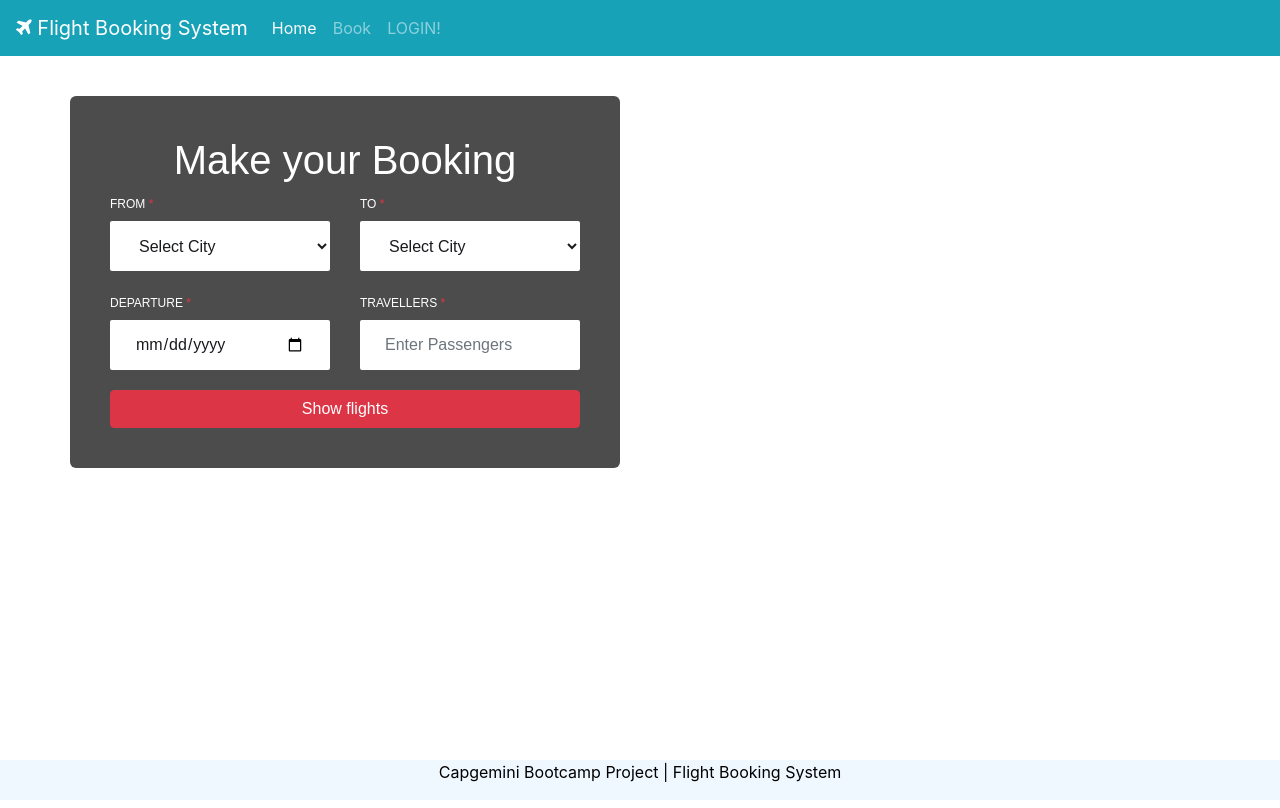
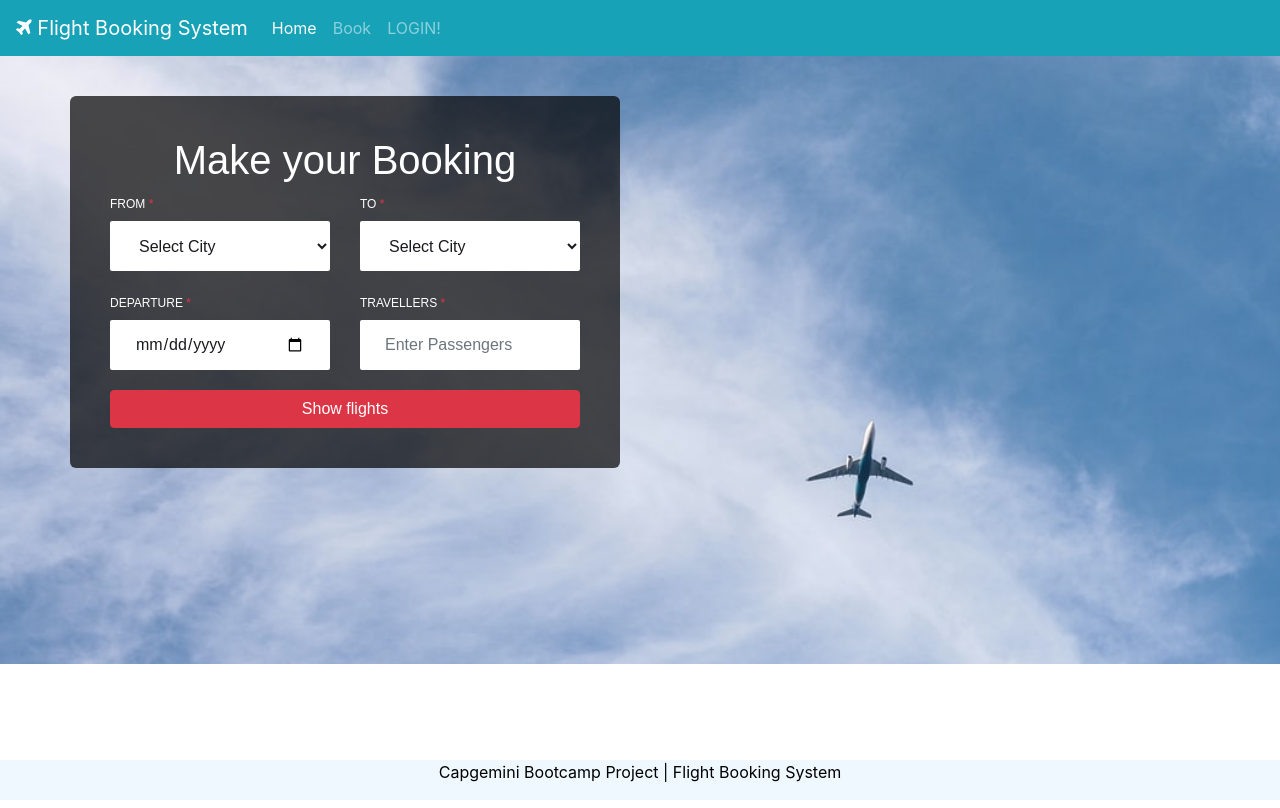
Before and after one commit to Jatin-Madaan/flightapp-frontend, an Angular app: page /customer/searchFlights in a window 1280 px wide. Built offline with nearby package versions, Linux system fonts and the light colour scheme.

Commit message:
final project commit

```diff
--- a/src/app/admin/cancel-booking/cancel-booking.component.css
+++ b/src/app/admin/cancel-booking/cancel-booking.component.css
@@ -16,12 +16,12 @@
     width: 1210px;
     height: 223.5px;
 }
-.zoom1:hover
+/* .zoom1:hover
 {
     -ms-transform: scale(1.2); /* IE 9 */
-    -webkit-transform: scale(1.2); /* Safari 3-8 */
-    transform: scale(1.2);
-}
+    /* -webkit-transform: scale(1.2); /* Safari 3-8 */
+    /* transform: scale(1.2);
+} */
 .zoom2
 {
     transition: transform .2s;
@@ -44,10 +44,10 @@
     -webkit-transform: scale(1.15); /* Safari 3-8 */
     transform: scale(1.15);
 }
-.flip
+/* .flip
 {
     transition: transform .2s;
-}
+} */
 .flip:hover
 {
     transform: rotateY(360deg);
--- a/src/app/admin/cancel-booking/cancel-booking.component.html
+++ b/src/app/admin/cancel-booking/cancel-booking.component.html
@@ -1,4 +1,4 @@
-<hr><hr><table class="table table-sm table-bordered table-hover zoom1 shadow-lg p-3 mb-5 bg-white rounded mx-auto" style="background-color: aliceblue;">
+<hr><hr><table class="table table-sm table-bordered table-resolution zoom1 shadow-lg p-3 mb-5 bg-white rounded mx-auto" style="background-color: aliceblue;">
     <thead class="thead-dark">
         <tr>
             <th><a class="btn btn-info flip" scope="col" style="width: 100%;">BOOKING ID</a></th>
@@ -17,13 +17,13 @@
         <tr *ngFor="let booking of BookingList">
             <th scope="row"><a class="btn btn-light" style="width: 100%;">{{booking.bookingId}}</a></th>
             <td><a class="btn btn-light" style="width: 100%;">{{booking.bookingDate | date:'fullDate'}}</a></td>
-            <td><a class="btn btn-light" style="width: 100%;">{{booking.bookingTime}}</a></td>
+            <td><a class="btn btn-light" style="width: 100%;">{{booking.bookingTime | date: 'shortTime'}}</a></td>
             <td><a class="btn btn-light" style="width: 100%;">{{booking.ticketPrice}}</a></td>
             <td><a class="btn btn-light" style="width: 100%;">{{booking.passengers.length}}</a></td>
             <td><a class="btn btn-light" style="width: 100%;">{{booking.status}}</a></td>
             <td><a class="btn btn-light" style="width: 100%;">{{booking.bookingStatus}}</a></td>
             <td><a class="btn btn-light" style="width: 100%;">{{booking.user.userName}}</a></td>
-            <td><a class="btn btn-light" style="width: 100%;">{{booking.flight.flightId}}</a></td>
+            <td><a class="btn btn-light" style="width: 100%;">{{booking.scheduleFlight.flight.flightId}}</a></td>
             <td><button class="btn btn-danger" (click)="cancelBooking(booking)" data-toggle="modal" data-target="#rowDeleted"> Cancel Booking </button></td>
         </tr>
     </tbody>
--- a/src/app/app.component.css
+++ b/src/app/app.component.css
@@ -8,3 +8,9 @@
     color: black;
     text-align: center;
   }
+
+  .image{
+    height:40em; background-size:cover; width:auto;
+    background-image:url(../assets/plane7.jpg);
+    background-position:50% 50%;
+  }
--- a/src/app/app.component.html
+++ b/src/app/app.component.html
@@ -4,14 +4,18 @@
 </head>
 
 
+
 <br>
-<router-outlet></router-outlet>
+<div class="image">
+    <router-outlet></router-outlet>
+</div>
 <br>
 <br>
 <br>
 <br>
 <br>
 <br>
+
 
 <!-- credits -->
 <div class="footer">
--- a/src/app/customer/add-booking/add-booking.component.html
+++ b/src/app/customer/add-booking/add-booking.component.html
@@ -29,7 +29,6 @@
       </div>
       <div class="col-md-2" style="margin-top: 15px; color: blue;">
         <!-- <h4>{{ scr.ticketCost * count | currency: "INR" }}</h4> -->
-        <h4><span style="font-size: 10px;">Total Fare:</span>9000</h4>
         <h4><span style="font-size: 10px;">Total Fare:</span> {{ scr.ticketCost | currency: "INR" }}</h4>
       </div>
       <p class="col-md-1" style="
--- a/src/app/customer/home/home.component.html
+++ b/src/app/customer/home/home.component.html
@@ -24,10 +24,6 @@
         <a class="nav-link" (click)="onLogout()"> <i class="fas fa-sign-out-alt"></i> LOGOUT </a>
       </li>
     </ul>
-
-    <!--<li class="nav-item">
-          <a class="nav-link" (click)=" "> <i class="fas fa-sign-in-alt"></i> LOGIN! </a>
-        </li>-->
   </nav>
 </div>
 <router-outlet></router-outlet>
```
Also changed, not shown: src/app/customer/search-flight/search-flight.component.css (line endings or trailing spaces), src/assets/plane7.jpg (added).
